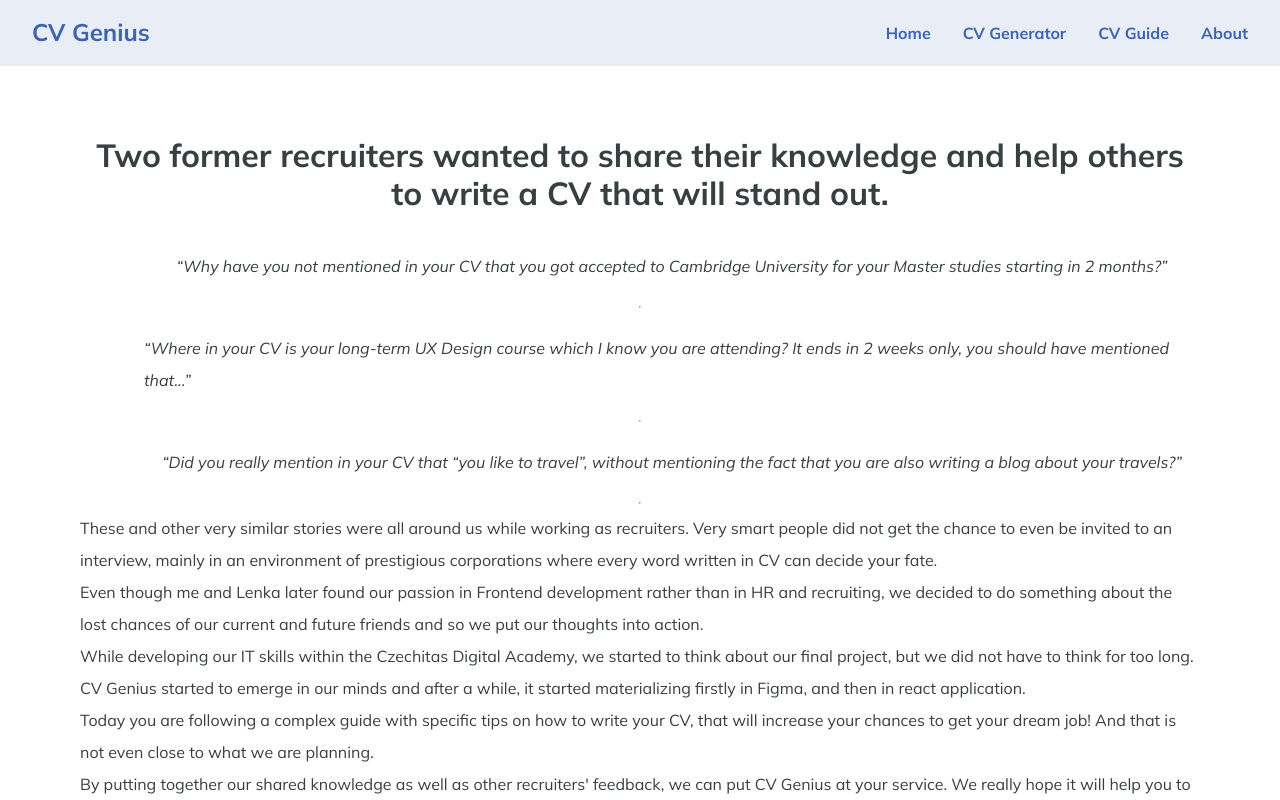
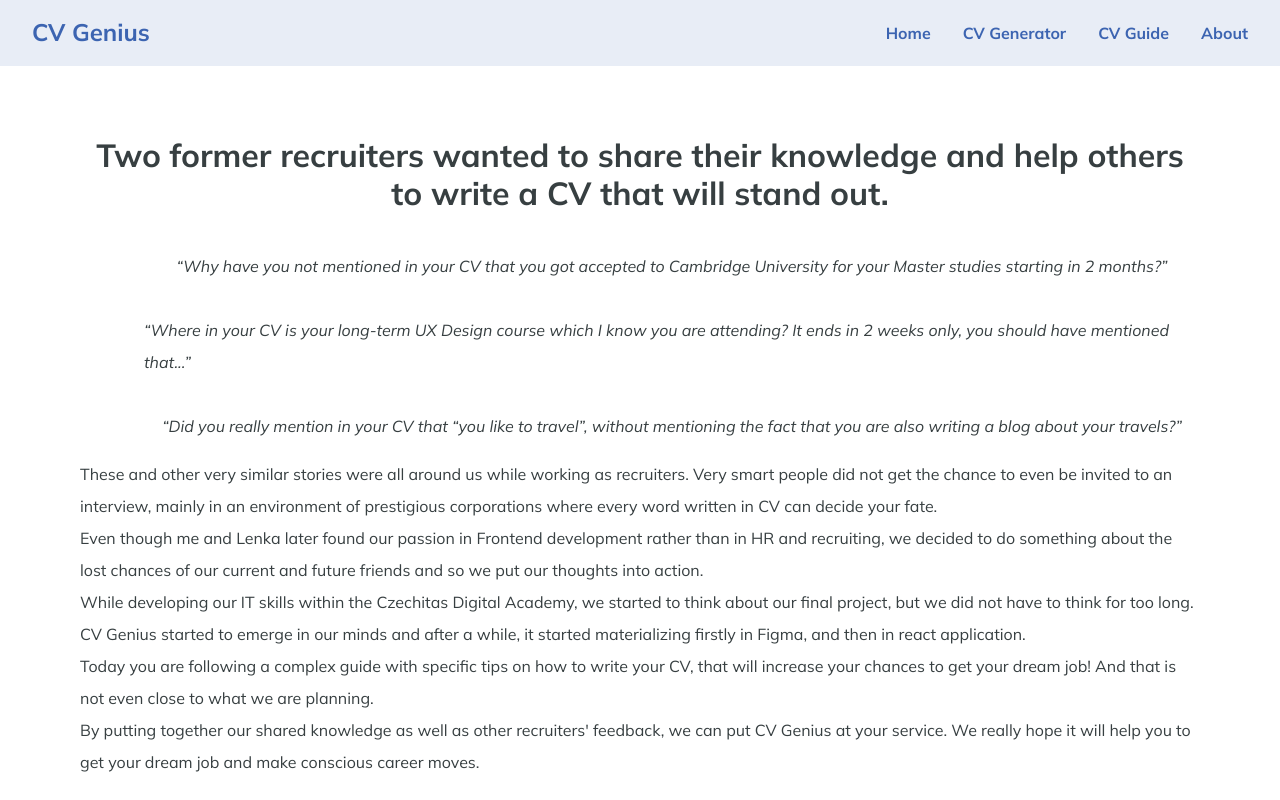
Before and after one commit to htmlena/cv-genius, a React (Create React App) app: page /about in a window 1280 px wide. Shown: the top 800 px of the page. Built offline with nearby package versions, Linux system fonts and the light colour scheme; what @react-pdf/renderer would draw is missing.

Commit message:
about-dots-fix

```diff
--- a/src/components/About/About.jsx
+++ b/src/components/About/About.jsx
@@ -10,23 +10,26 @@ const About = () => {
           Two former recruiters wanted to share their knowledge and help others
           to write a CV that will stand out.
         </h1>
+        <div>
           <p className="about-citations">
             “Why have you not mentioned in your CV that you got accepted to
             Cambridge University for your Master studies starting in 2 months?”{' '}
           </p>
-        <hr />
+        </div>
+        <div>
           <p className="about-citations">
-          “Where in your CV is your long-term UX Design course which I know you
-          are attending? It ends in 2 weeks only, you should have mentioned
-          that...”
-        </p>{' '}
-        <hr />{' '}
+            “Where in your CV is your long-term UX Design course which I know
+            you are attending? It ends in 2 weeks only, you should have
+            mentioned that...”
+          </p>
+        </div>{' '}
+        <div>
           <p className="about-citations">
-          “Did you really mention in your CV that “you like to travel”, without
-          mentioning the fact that you are also writing a blog about your
-          travels?”
+            “Did you really mention in your CV that “you like to travel”,
+            without mentioning the fact that you are also writing a blog about
+            your travels?”
           </p>
-        <hr />
+        </div>
         <div className="about-text">
           These and other very similar stories were all around us while working
           as recruiters. Very smart people did not get the chance to even be
```
Lines whose indentation alone changed are shown as unchanged.
